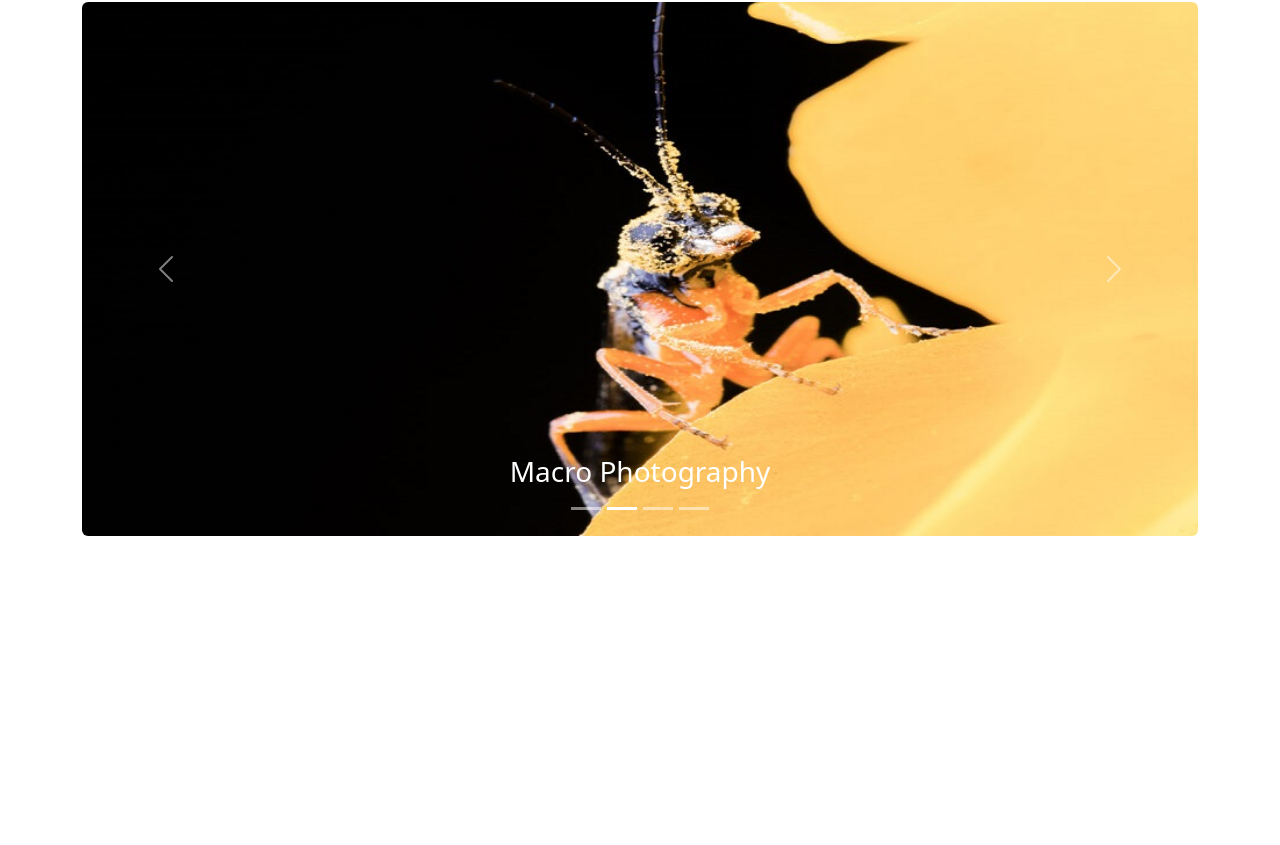
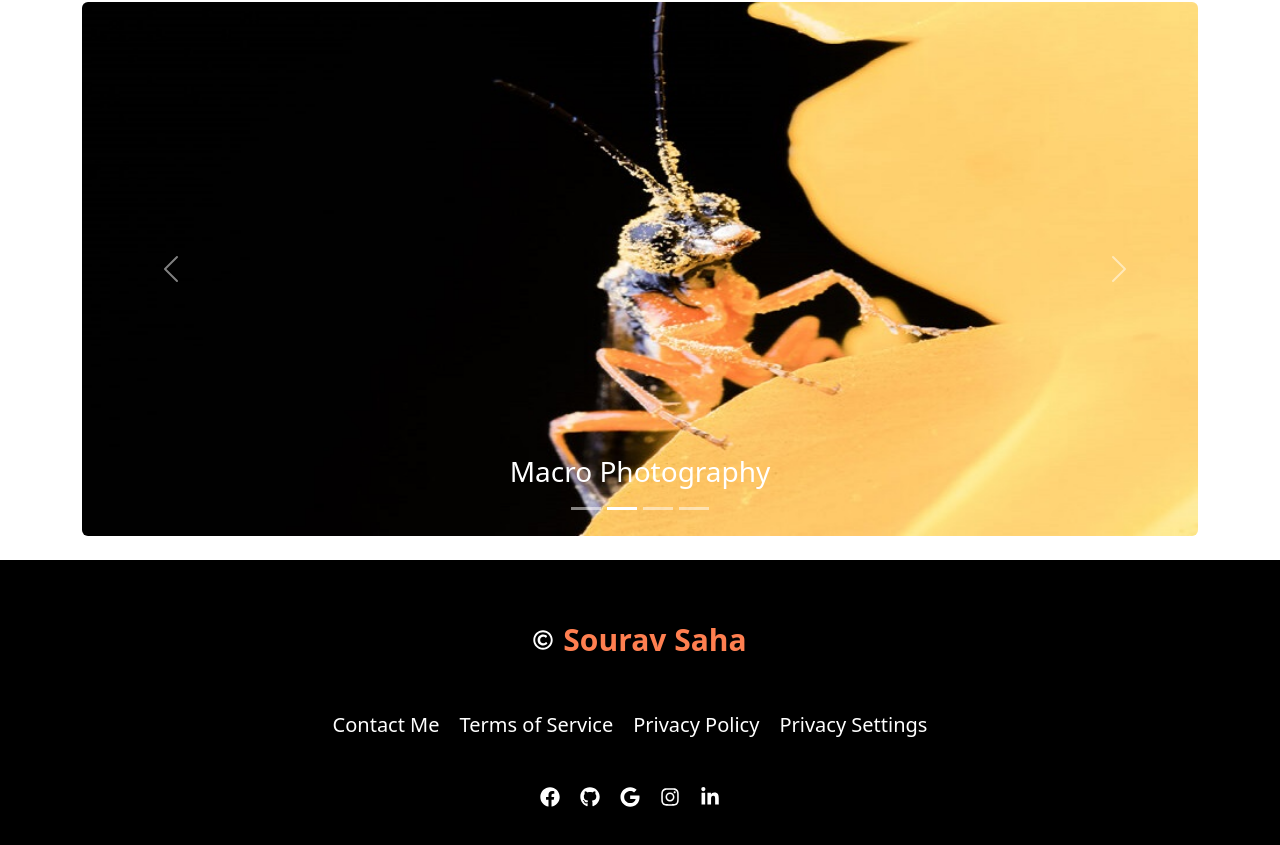
Before and after one commit to 5ourav07/pixology-react-client, a React (Create React App) app: page / in a window 1280 px wide. Shown: the part 437-1282 px from the top of the page. Before the commit the page ends 997 px from the top, so only its background shows below. Built offline with nearby package versions, Linux system fonts and the light colour scheme.

Commit message:
Footer Done

```diff
--- a/src/Layouts/Main.js
+++ b/src/Layouts/Main.js
@@ -1,5 +1,6 @@
 import React from 'react';
 import { Outlet } from 'react-router-dom';
+import Footer from '../Pages/Shared/Footer/Footer';
 import Header from '../Pages/Shared/Header/Header';
 
 const Main = () => {
@@ -7,6 +8,7 @@ const Main = () => {
         <div>
             <Header></Header>
             <Outlet></Outlet>
+            <Footer></Footer>
         </div>
     );
 };
--- /dev/null
+++ b/src/Pages/Shared/Footer/Footer.css
@@ -0,0 +1,43 @@
+.footer {
+    width: 100%;
+    height: 300px;
+    background-color: black;
+    color: white;
+}
+
+.footer-container {
+    text-align: center;
+}
+
+.footer-title {
+    padding-top: 50px;
+    font-weight: 600;
+    font-size: 20px;
+    line-height: 60px;
+    display: flex;
+    justify-content: center;
+    align-items: center;
+}
+
+span {
+    font-size: 30px;
+    margin-left: 10px;
+    color: coral;
+}
+
+.footer-link {
+    margin-top: 40px;
+    display: flex;
+    justify-content: center;
+}
+
+.footer-icon-link {
+    font-size: 20px;
+    color: white;
+    text-decoration: none;
+    margin-right: 20px;
+}
+
+.footer-icon-link:hover {
+    color: coral;
+}
--- /dev/null
+++ b/src/Pages/Shared/Footer/Footer.js
@@ -0,0 +1,29 @@
+import React from 'react';
+import { FaFacebook, FaGithub, FaInstagram, FaLinkedinIn, FaGoogle, FaRegCopyright } from 'react-icons/fa';
+import { Link } from 'react-router-dom';
+import './Footer.css';
+
+const Footer = () => {
+    return (
+        <div className="footer">
+            <div className="footer-container">
+                <h1 className="footer-title"><FaRegCopyright /><span>Sourav Saha</span></h1>
+                <div className="footer-link">
+                    <Link className='footer-icon-link' to="#">Contact Me</Link>
+                    <Link className='footer-icon-link' to="#">Terms of Service</Link>
+                    <Link className='footer-icon-link' to="#">Privacy Policy</Link>
+                    <Link className='footer-icon-link' to="#">Privacy Settings</Link>
+                </div>
+                <div className='footer-link'>
+                    <Link className='footer-icon-link'><FaFacebook /></Link>
+                    <Link className='footer-icon-link'><FaGithub /></Link>
+                    <Link className='footer-icon-link'><FaGoogle /></Link>
+                    <Link className='footer-icon-link'><FaInstagram /></Link>
+                    <Link className='footer-icon-link'><FaLinkedinIn /></Link>
+                </div>
+            </div>
+        </div>
+    );
+};
+
+export default Footer;
```
